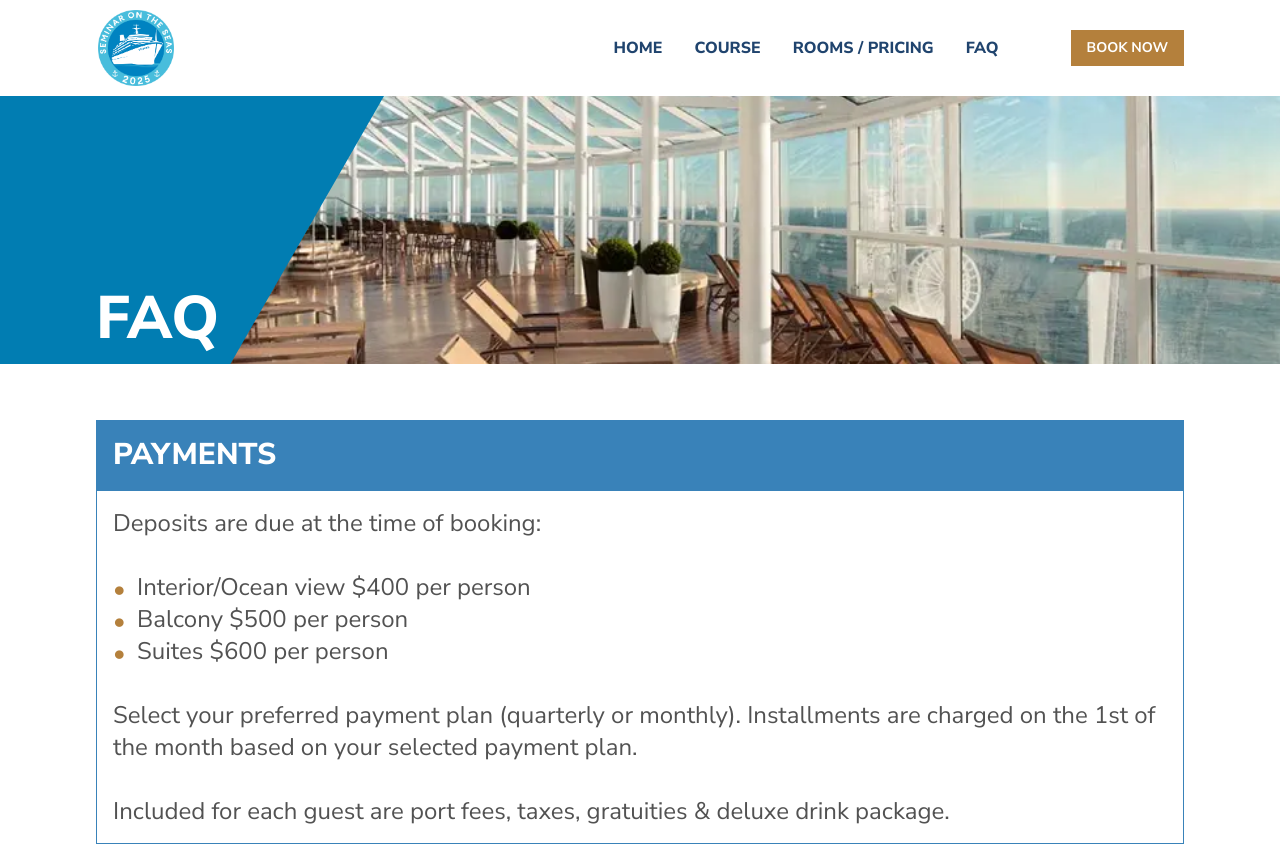
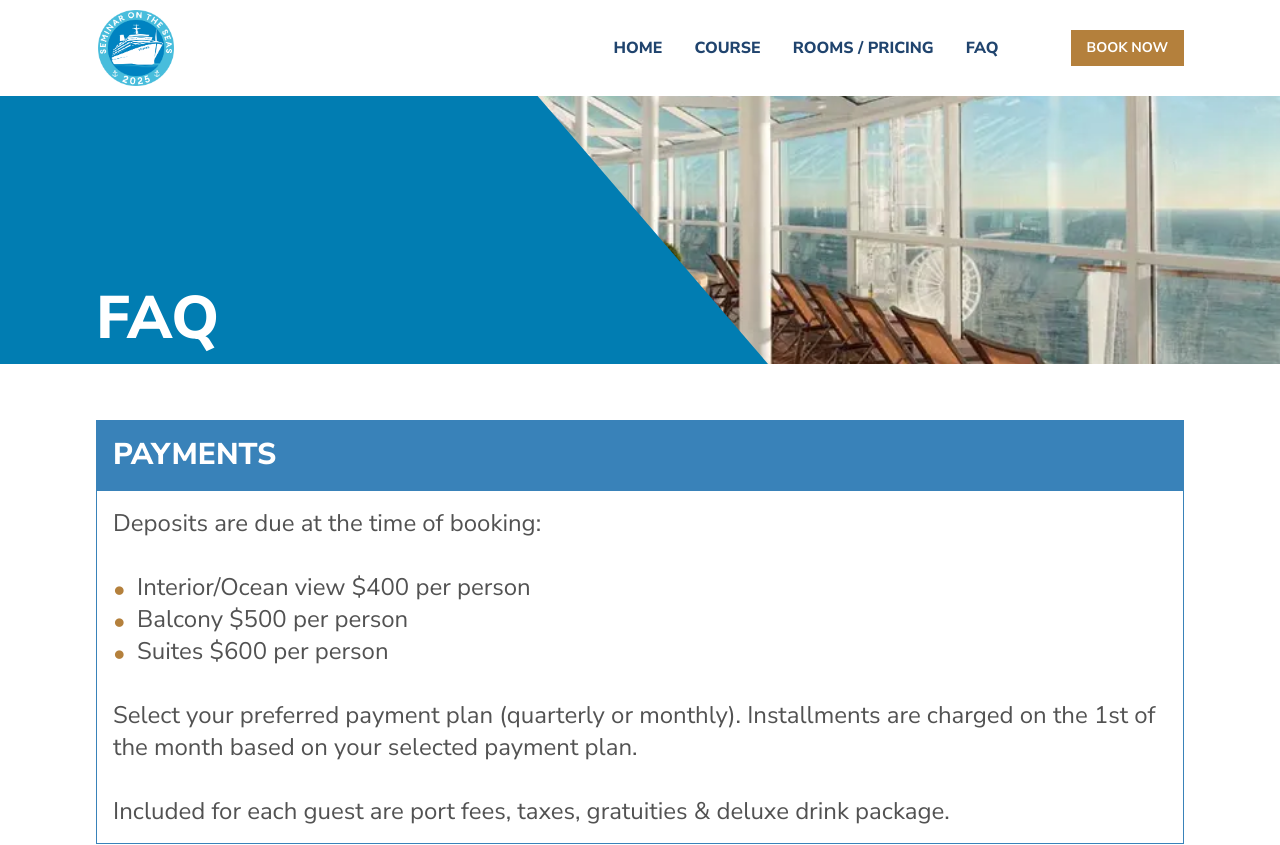
Before and after one commit to jjcxdev/sots, a Next.js app: page /faq in a window 1280 px wide. Shown: the top 845 px of the page. Built offline with nearby package versions, Linux system fonts and the light colour scheme.

Commit message:
page header

```diff
--- a/src/app/components/pageheader.tsx
+++ b/src/app/components/pageheader.tsx
@@ -19,7 +19,7 @@ const PageHeader: React.FC<PageHeaderProps> = ({ title, imageSrc }) => {
           priority
         />
       </div>
-      <div className=" w-3/5 h-full bg-accent-blue text-white flex items-end z-10 diagonal-cut">
+      <div className=" w-3/5 h-full bg-accent-blue text-white flex items-end z-10 diagonal-cut-3">
         <h1 className="text-container font-extrabold pl-4 md:pl-10 md:pt-24 lg:pt-48 lg:pl-24 py-4 text-2xl sm:text-4xl md:text-5xl lg:text-6xl w-full bg-accent-blue ">
           {title}
         </h1>
--- a/tailwind.config.ts
+++ b/tailwind.config.ts
@@ -35,6 +35,9 @@ const config: Config = {
         '.diagonal-cut-2': {
           clipPath: 'polygon(0 0, 50% 0, 70% 100%, 0% 100%)',
         },
+        '.diagonal-cut-3': {
+          clipPath: 'polygon(0 0, 70% 0, 100% 100%, 0% 100%)',
+        },
       };
       addUtilities(newUtilities);
     }),
```
